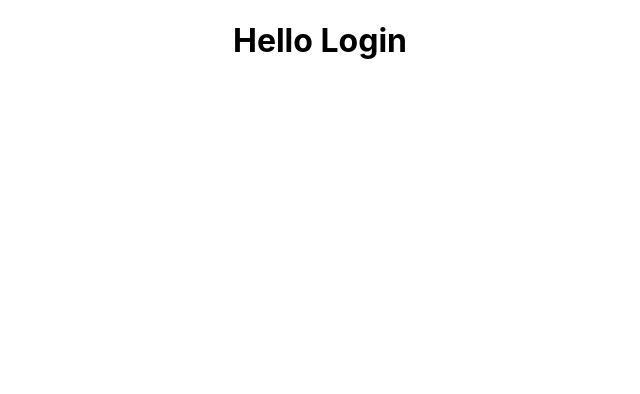
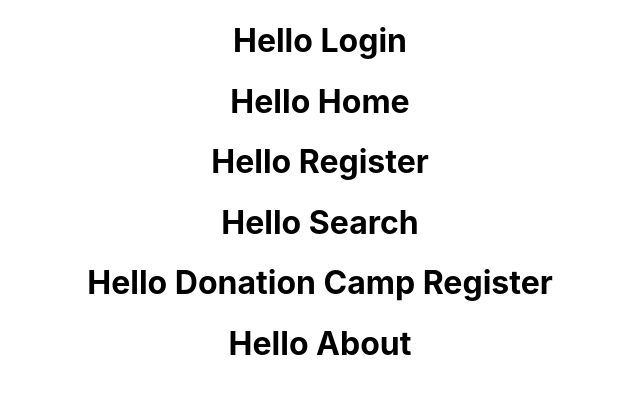
Before and after one commit to Shubhamraut26/blood-donation, a React (Create React App) app in the folder blood-donation/: page / in a window 1280 px wide. Shown: the top 394 px of the page, without its empty margins (320-960 px from the left). Built offline with nearby package versions, Linux system fonts and the light colour scheme.

Commit message:
Commit by Shubham

```diff
--- a/blood-donation/src/App.js
+++ b/blood-donation/src/App.js
@@ -1,11 +1,21 @@
 import logo from './logo.svg';
 import './App.css';
 import { Login } from './components/Login';
+import { Home } from './components/Home';
+import { Register } from './components/Register';
+import { Search} from './components/Search';
+import { DCRegister } from './components/DCRegister';
+import { About } from './components/About';
 
 function App() {
   return (
     <div className="App">
       <Login />
+      <Home />
+      <Register />
+      <Search />
+      <DCRegister />
+      <About />
     </div>
   );
 }
--- /dev/null
+++ b/blood-donation/src/components/About.js
@@ -0,0 +1,7 @@
+import React from 'react'
+
+ export const About = () =>
+
+ <div>
+     <h1>Hello About</h1>
+ </div>
--- /dev/null
+++ b/blood-donation/src/components/DCRegister.js
@@ -0,0 +1,7 @@
+import React from 'react'
+
+ export const DCRegister = () =>
+
+ <div>
+     <h1>Hello Donation Camp Register</h1>
+ </div>
--- a/blood-donation/src/components/Home.js
+++ b/blood-donation/src/components/Home.js
@@ -0,0 +1,7 @@
+import React from 'react'
+
+ export const Home = () =>
+
+ <div>
+     <h1>Hello Home</h1>
+ </div>
--- /dev/null
+++ b/blood-donation/src/components/Register.js
@@ -0,0 +1,7 @@
+import React from 'react'
+
+ export const Register = () =>
+
+ <div>
+     <h1>Hello Register</h1>
+ </div>
--- /dev/null
+++ b/blood-donation/src/components/Search.js
@@ -0,0 +1,7 @@
+import React from 'react'
+
+ export const Search = () =>
+
+ <div>
+     <h1>Hello Search</h1>
+ </div>
```
